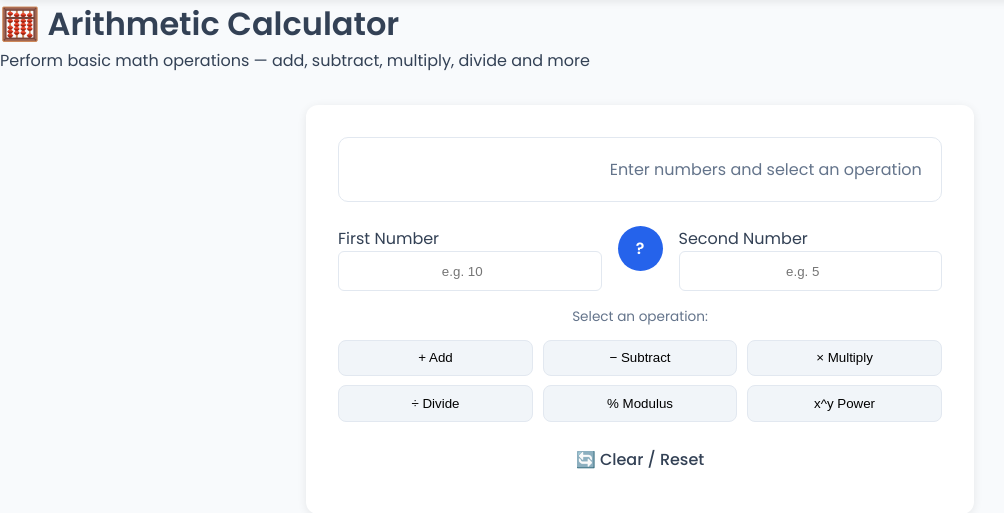
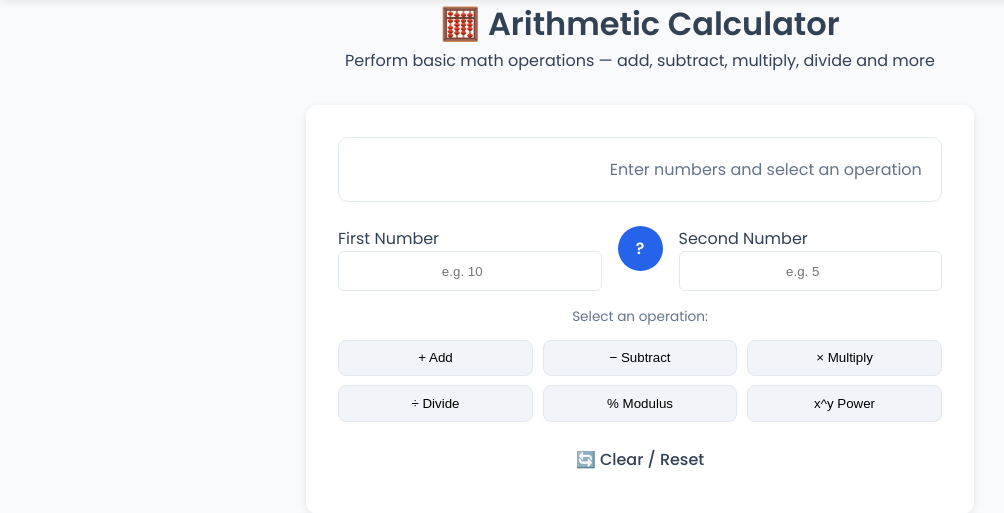
Before and after one commit to divyasumpagi-sketch/Full_stack_Project, a Flask app: page /calculator in a window 1280 px wide. Shown: the part 60-573 px from the top of the page, without its empty margins (0-1004 px from the left). Run offline with Flask 3, Linux system fonts and the light colour scheme.

Commit message:
centered calculator page header

```diff
--- a/static/css/style.css
+++ b/static/css/style.css
@@ -225,6 +225,24 @@ footer {
   text-align: center;
   padding: 1rem;
 }
+/* Center calculator heading */
+.page-header {
+
+  display: flex;
+  flex-direction: column;
+  align-items: center;
+  justify-content: center;
+  text-align: center;
+}
+
+
+.page-header h1 {
+  text-align: center;
+}
+
+.page-header p {
+  text-align: center;
+}
 
 /*  CALCULATOR MOBILE  */
 .calculator {
```
